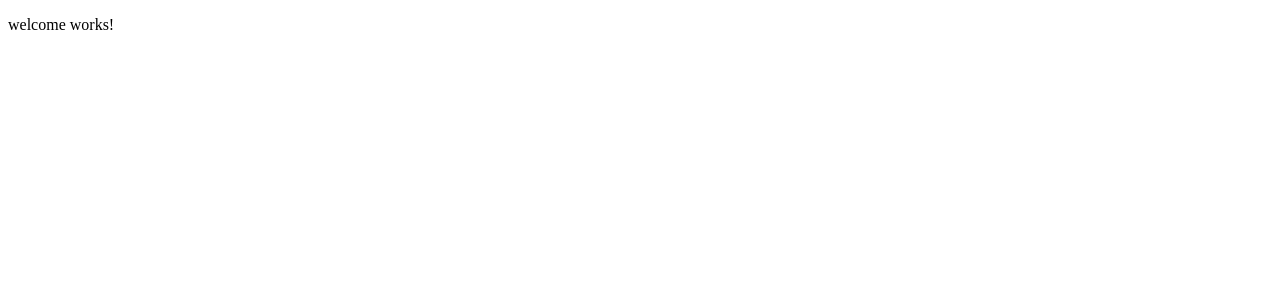
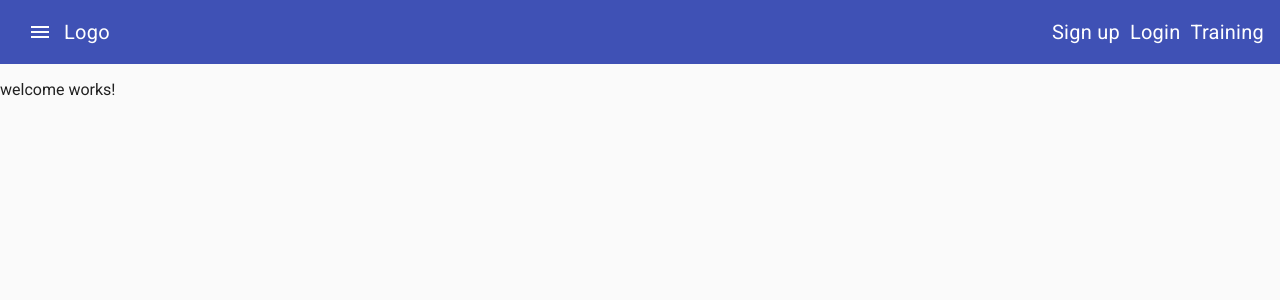
Before and after one commit to ashish-mahuri/fitness-tracker, an Angular app: page / in a window 1280 px wide. Shown: the top 300 px of the page. Built offline with nearby package versions, Linux system fonts and the light colour scheme.

Commit message:
Implemented sidenav and routers to move to different components.

```diff
--- a/src/app/app.component.css
+++ b/src/app/app.component.css
@@ -0,0 +1,22 @@
+mat-sidenav-container, mat-sidenav-content, mat-sidenav {
+    height: 100%;
+}
+
+mat-sidenav {
+    width:250px;
+}
+
+a {
+    text-decoration: none;
+    color: white;
+}
+
+a.hover, a.active {
+    color: lightgrey;
+}
+
+.navigation-items {
+    list-style: none;
+    padding: 0;
+    margin: 0;
+}
--- a/src/app/app.component.html
+++ b/src/app/app.component.html
@@ -1 +1,28 @@
-<router-outlet></router-outlet>
+<mat-sidenav-container>
+    <mat-sidenav #sidenav role="navigation">
+        <p>I am side nav</p>
+    </mat-sidenav>
+    <mat-sidenav-content>
+        <mat-toolbar color="primary">
+            <div>
+                <button mat-icon-button (click)="sidenav.toggle()">
+                    <mat-icon>menu</mat-icon>
+                </button>
+            </div>
+
+            <div><a routerLink="/">Logo</a></div>
+
+            <div fxFlex fxLayout fxLayoutAlign="flex-end">
+                <ul fxLayout fxLayoutGap="10px" class="navigation-items">
+                    <li><a routerLink="/signup">Sign up</a></li>
+                    <li><a routerLink="/login">Login</a></li>
+                    <li><a routerLink="/training">Training</a></li>
+                </ul>
+            </div>
+
+        </mat-toolbar>
+        <main>
+            <router-outlet></router-outlet>
+        </main>
+    </mat-sidenav-content>
+</mat-sidenav-container>
--- a/src/app/material.module.ts
+++ b/src/app/material.module.ts
@@ -7,6 +7,8 @@
 import {MatDatepickerModule} from '@angular/material/datepicker';
 import {MatNativeDateModule} from '@angular/material/core';
 import {MatCheckboxModule} from '@angular/material/checkbox';
+import {MatSidenavModule} from '@angular/material/sidenav';
+import {MatToolbarModule} from '@angular/material/toolbar';
 
 @NgModule({
   imports: [MatButtonModule,
@@ -15,13 +17,17 @@
             MatInputModule,
             MatDatepickerModule,
             MatNativeDateModule,
-            MatCheckboxModule],
+            MatCheckboxModule,
+            MatSidenavModule,
+            MatToolbarModule],
   exports: [MatButtonModule,
             MatIconModule,
             MatFormFieldModule,
             MatInputModule,
             MatDatepickerModule,
             MatNativeDateModule,
-            MatCheckboxModule],
+            MatCheckboxModule,
+            MatSidenavModule,
+            MatToolbarModule],
 })
 export class MaterialModule{ }
--- a/src/index.html
+++ b/src/index.html
@@ -8,6 +8,7 @@
   <link rel="icon" type="image/x-icon" href="favicon.ico">
   <link href="https://fonts.googleapis.com/icon?family=Material+Icons"
       rel="stylesheet">
+  <link href="https://fonts.googleapis.com/css?family=Roboto" rel="stylesheet">
 </head>
 <body>
   <app-root></app-root>
--- a/src/styles.css
+++ b/src/styles.css
@@ -1,2 +1,11 @@
 /* You can add global styles to this file, and also import other style files */
-@import "~@angular/material/prebuilt-themes/indigo-pink.css"
+@import "~@angular/material/prebuilt-themes/indigo-pink.css";
+
+html, body {
+    font-family: 'Roboto', Sans-serif;
+    height: 100%;
+}
+
+body {
+    margin : 0;
+}
```
